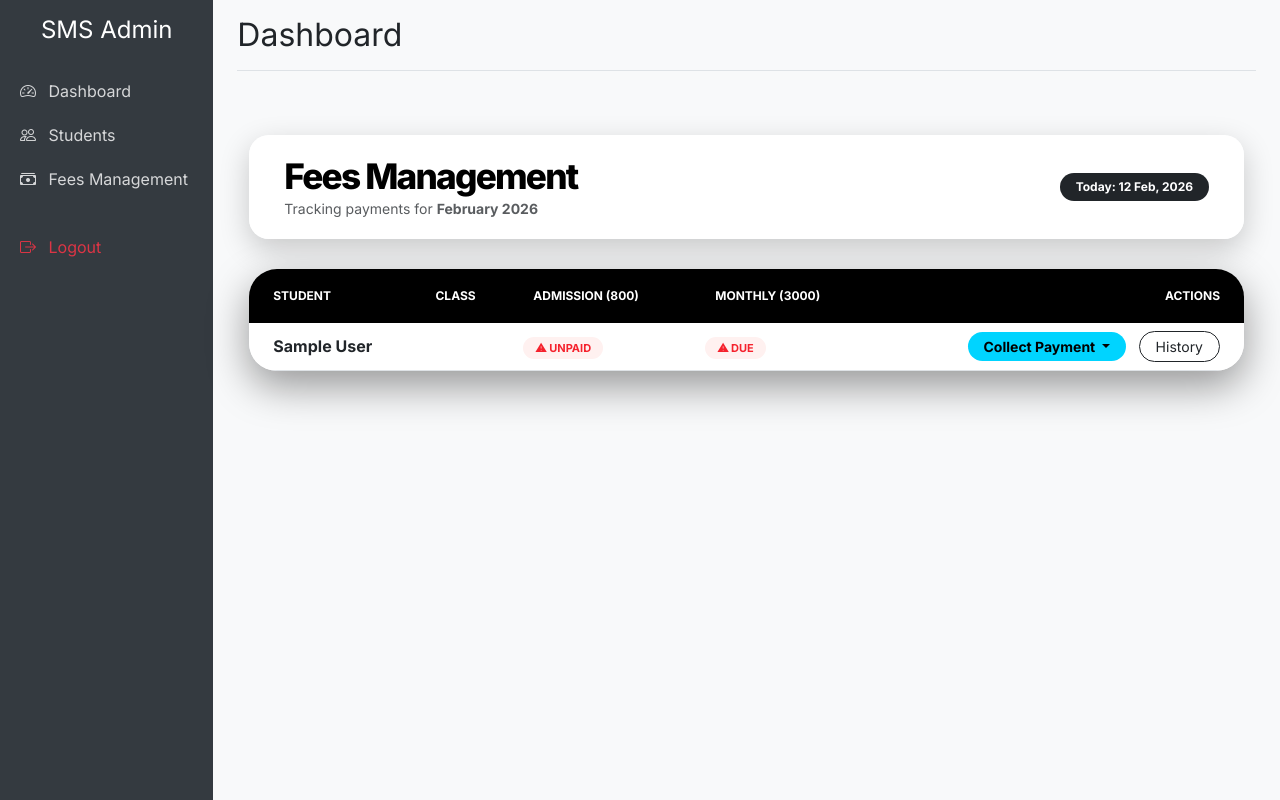
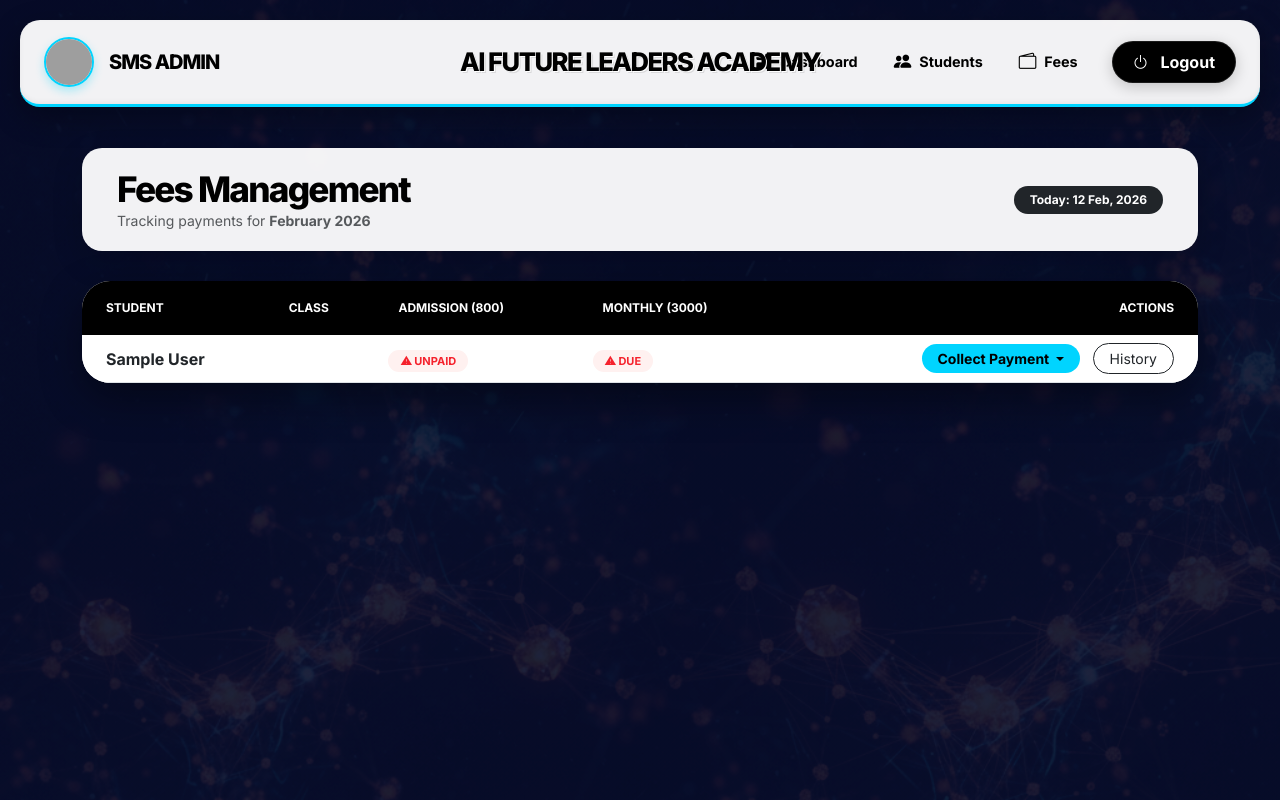
Before and after one commit to jawad50633-tech/student_system, a PHP site: page /admin/fees.php in a window 1280 px wide. Run offline with PHP 8.4, Linux system fonts and the light colour scheme; the visitor is signed in with stand-in values (Sample User, id 1); data comes from the database, SQL or seed files in the repository; data that the repository does not hold is empty; grey boxes are pictures that could not be loaded.

Commit message:
Update header.php

```diff
--- a/includes/header.php
+++ b/includes/header.php
@@ -3,51 +3,156 @@
 <head>
     <meta charset="UTF-8">
     <meta name="viewport" content="width=device-width, initial-scale=1.0">
-    <title>Admin Dashboard - Student Management System</title>
+    <title>AI Future Leaders Academy - Admin</title>
     <link href="https://cdn.jsdelivr.net/npm/bootstrap@5.3.0/dist/css/bootstrap.min.css" rel="stylesheet">
     <link rel="stylesheet" href="https://cdn.jsdelivr.net/npm/bootstrap-icons@1.10.0/font/bootstrap-icons.css">
+    <link href="https://fonts.googleapis.com/css2?family=Inter:wght@400;700;800&display=swap" rel="stylesheet">
+
     <style>
-        .sidebar { min-height: 100vh; background: #343a40; color: white; }
-        .sidebar a { color: rgba(255,255,255,.8); text-decoration: none; padding: 10px 20px; display: block; }
-        .sidebar a:hover { background: #495057; color: white; }
-        .sidebar a.active { background: #0d6efd; color: white; }
-        .main-content { background: #f8f9fa; min-height: 100vh; }
+        :root {
+            --academy-cyan: #00d4ff;
+            --deep-dark: #060b28;
+            --glass-white: rgba(255, 255, 255, 0.95);
+        }
+
+        body {
+            background: linear-gradient(rgba(6, 11, 40, 0.92), rgba(6, 11, 40, 0.92)), url('../uploads/background.png');
+            background-size: cover;
+            background-attachment: fixed;
+            font-family: 'Inter', sans-serif;
+            padding-top: 100px; /* Space for the fixed header */
+        }
+
+        /* 3D Glass Header Bar */
+        .navbar-custom {
+            background: var(--glass-white);
+            backdrop-filter: blur(15px);
+            -webkit-backdrop-filter: blur(15px);
+            border-bottom: 3px solid var(--academy-cyan);
+            box-shadow: 0 10px 30px rgba(0,0,0,0.3), inset 0 -2px 5px rgba(0,0,0,0.05);
+            padding: 12px 0;
+            position: fixed;
+            top: 20px; /* Floating look */
+            left: 20px;
+            right: 20px;
+            border-radius: 20px;
+            z-index: 1050;
+            transition: all 0.3s ease;
+        }
+
+        /* Logo Styling */
+        .header-logo {
+            width: 50px;
+            height: 50px;
+            border-radius: 50%;
+            border: 2px solid var(--academy-cyan);
+            box-shadow: 0 4px 10px rgba(0, 212, 255, 0.3);
+            margin-right: 15px;
+        }
+
+        /* Center Title: 3D & Stylish */
+        .academy-center-title {
+            position: absolute;
+            left: 50%;
+            transform: translateX(-50%);
+            color: #000;
+            font-weight: 800;
+            font-size: 1.6rem;
+            letter-spacing: -1.5px;
+            text-transform: uppercase;
+            margin: 0;
+            text-shadow: 1px 1px 0px #fff, 2px 2px 0px rgba(0,0,0,0.1);
+        }
+
+        /* Nav Links */
+        .nav-link-custom {
+            color: #000 !important;
+            font-weight: 700;
+            font-size: 0.9rem;
+            padding: 8px 18px !important;
+            border-radius: 50px;
+            transition: 0.3s;
+            display: flex;
+            align-items: center;
+        }
+
+        .nav-link-custom:hover {
+            background: rgba(0, 212, 255, 0.1);
+            color: var(--academy-cyan) !important;
+            transform: translateY(-2px);
+        }
+
+        .nav-link-custom i {
+            font-size: 1.1rem;
+            margin-right: 8px;
+        }
+
+        /* Logout Button - Unique 3D Style */
+        .btn-logout {
+            background: #000;
+            color: #fff !important;
+            border-radius: 50px;
+            padding: 8px 20px !important;
+            font-weight: 700;
+            box-shadow: 0 4px 15px rgba(0,0,0,0.2);
+            border: 1px solid rgba(255,255,255,0.1);
+        }
+
+        .btn-logout:hover {
+            background: #ff4d4d;
+            transform: scale(1.05);
+        }
+
+        @media (max-width: 992px) {
+            .academy-center-title { display: none; }
+            .navbar-custom { top: 0; left: 0; right: 0; border-radius: 0; }
+        }
     </style>
 </head>
 <body>
-    <div class="container-fluid">
-        <div class="row">
-            <!-- Sidebar -->
-            <nav class="col-md-3 col-lg-2 d-md-block sidebar collapse p-0">
-                <div class="position-sticky pt-3">
-                    <h4 class="text-center mb-4">SMS Admin</h4>
-                    <ul class="nav flex-column">
+
+<nav class="navbar navbar-expand-lg navbar-custom">
+    <div class="container-fluid px-4">
+        <a class="navbar-brand d-flex align-items-center" href="dashboard.php">
+            <img src="../uploads/Logo Web.jpg" class="header-logo" alt="Logo">
+            <span style="color: #000; font-weight: 800; letter-spacing: -1px;">SMS ADMIN</span>
+        </a>
+
+        <div class="academy-center-title d-none d-lg-block">
+            AI Future Leaders Academy
+        </div>
+
+        <button class="navbar-toggler" type="button" data-bs-toggle="collapse" data-bs-target="#navbarNav">
+            <span class="navbar-toggler-icon"></span>
+        </button>
+
+        <div class="collapse navbar-collapse" id="navbarNav">
+            <ul class="navbar-nav ms-auto align-items-center">
                 <li class="nav-item">
-                            <a class="nav-link" href="dashboard.php">
-                                <i class="bi bi-speedometer2 me-2"></i> Dashboard
+                    <a class="nav-link nav-link-custom" href="dashboard.php">
+                        <i class="bi bi-grid-fill"></i> Dashboard
                     </a>
                 </li>
                 <li class="nav-item">
-                            <a class="nav-link" href="students.php">
-                                <i class="bi bi-people me-2"></i> Students
+                    <a class="nav-link nav-link-custom" href="students.php">
+                        <i class="bi bi-people-fill"></i> Students
                     </a>
                 </li>
                 <li class="nav-item">
-                            <a class="nav-link" href="fees.php">
-                                <i class="bi bi-cash-stack me-2"></i> Fees Management
+                    <a class="nav-link nav-link-custom" href="fees.php">
+                        <i class="bi bi-wallet2"></i> Fees
                     </a>
                 </li>
-                        <li class="nav-item mt-4">
-                            <a class="nav-link text-danger" href="../logout.php">
-                                <i class="bi bi-box-arrow-right me-2"></i> Logout
+                <li class="nav-item ms-lg-3">
+                    <a class="nav-link btn-logout" href="../logout.php">
+                        <i class="bi bi-power me-2"></i> Logout
                     </a>
                 </li>
             </ul>
         </div>
+    </div>
 </nav>
 
-            <!-- Main Content -->
-            <main class="col-md-9 ms-sm-auto col-lg-10 px-md-4 main-content">
-                <div class="d-flex justify-content-between flex-wrap flex-md-nowrap align-items-center pt-3 pb-2 mb-3 border-bottom">
-                    <h1 class="h2">Dashboard</h1>
-                </div>
+<div class="container-fluid">
+    <div class="row">
+        <main class="col-12 px-md-4">
```
Lines whose indentation alone changed are shown as unchanged.
